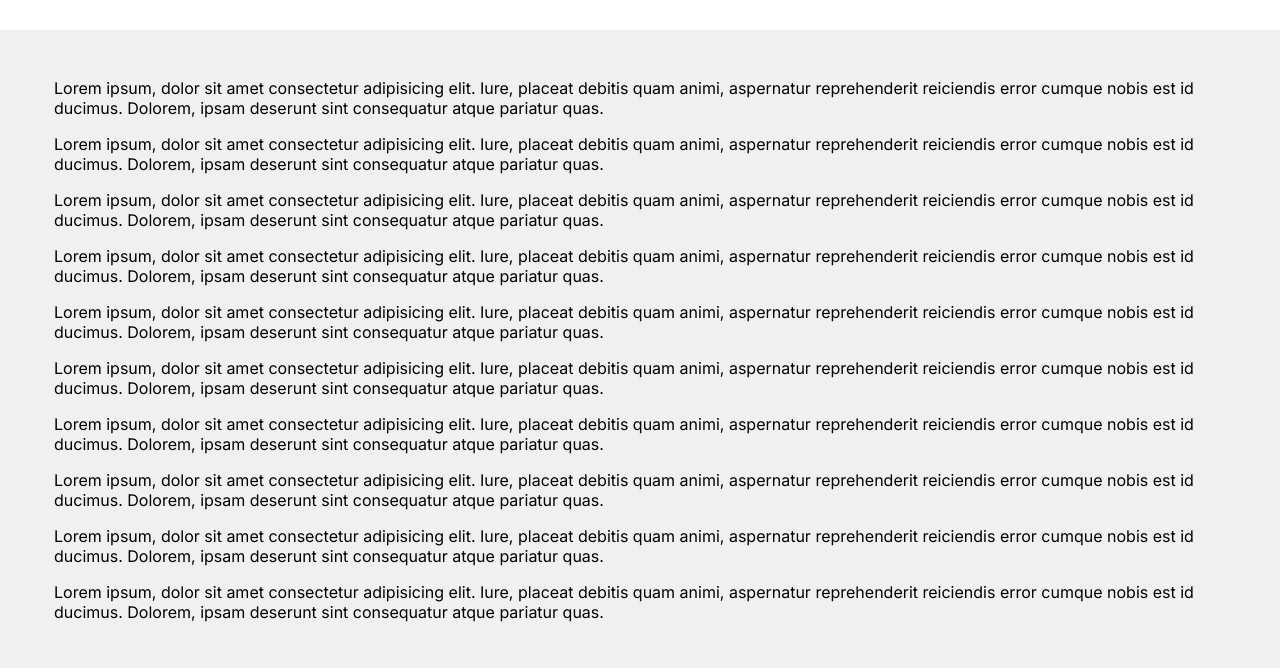
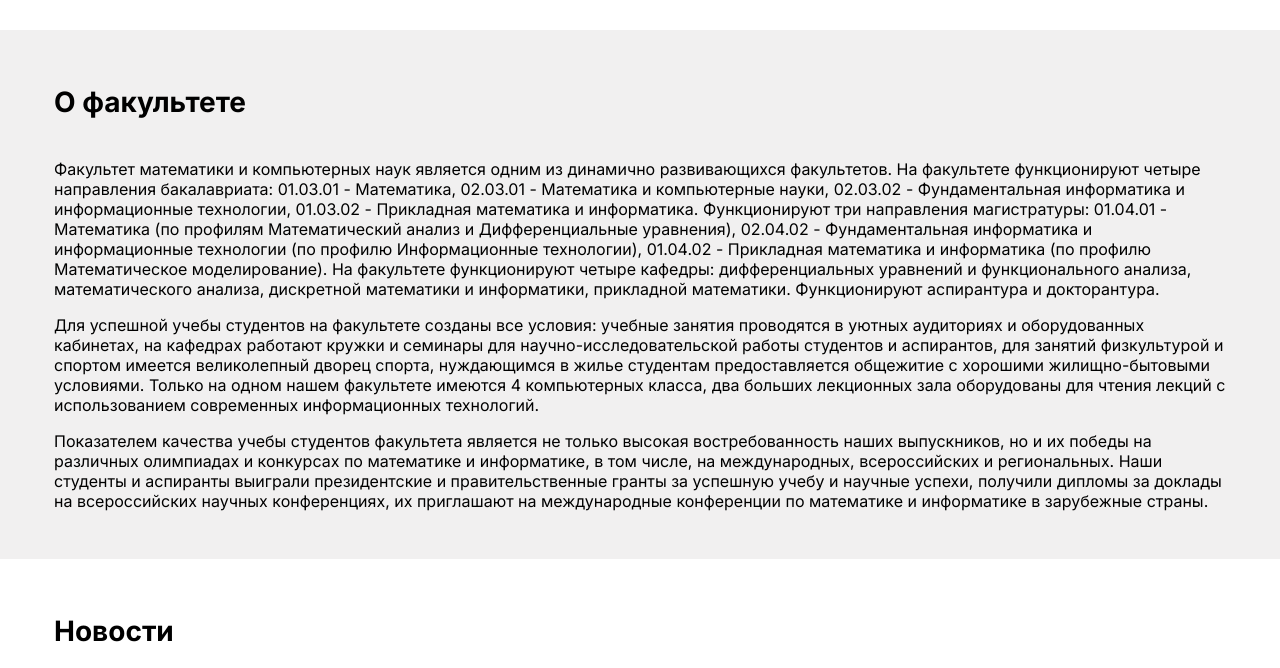
Before and after one commit to KTDKasp/matfac-dgu-new, a plain HTML site: page index.html in a window 1280 px wide. Shown: the part 932-1600 px from the top of the page. Drawn offline with Linux system fonts and the light colour scheme.

Commit message:
Add new pages

```diff
--- a/index.html
+++ b/index.html
@@ -29,7 +29,7 @@
                             <div class="nav__item-name">Факультет</div>
                             <div class="dropdown__wrapper">
                                 <div class="dropdown__menu">
-                                    <a href="#">О факультете</a>
+                                    <!-- <a href="#">О факультете</a> -->
                                     <a href="#">Структура факультета</a>
                                     <a href="#">Новости</a>
                                     <a href="#">Объявления</a>
@@ -67,8 +67,8 @@
                             <div class="nav__item-name">Социальная работа</div>
                             <div class="dropdown__wrapper">
                                 <div class="dropdown__menu">
-                                    <a href="#">О факультете</a>
-                                    <a href="#">Структура факультета</a>
+                                    <a href="#">Комитет по делам молодежи ФМиКН</a>
+                                    <a href="#">Профсоюзный комитет ФМиКН</a>
                                 </div>
                             </div>
                         </li>
@@ -108,36 +108,30 @@
             </section>
             <section class="section section_grey">
                 <div class="container">
+                    <h2 class="headling">О факультете</h2>
                     <div class="some__info">
                         <p>
-                            Lorem ipsum, dolor sit amet consectetur adipisicing elit. Iure, placeat debitis quam animi, aspernatur reprehenderit reiciendis error cumque nobis est id ducimus. Dolorem, ipsam deserunt sint consequatur atque pariatur quas.
+                            Факультет математики и компьютерных наук является одним из динамично развивающихся факультетов.
+                            На факультете функционируют четыре направления бакалавриата: 01.03.01  - Математика,
+                            02.03.01  - Математика и компьютерные науки,
+                            02.03.02  - Фундаментальная информатика и информационные технологии,
+                            01.03.02 - Прикладная математика и информатика.
+                            Функционируют три направления магистратуры: 01.04.01 - Математика (по профилям  Математический анализ и Дифференциальные уравнения),
+                            02.04.02  - Фундаментальная информатика и информационные технологии (по профилю Информационные технологии),
+                            01.04.02 - Прикладная математика и информатика (по профилю Математическое моделирование).
+                            На факультете функционируют четыре кафедры: дифференциальных уравнений и функционального анализа, математического анализа, дискретной математики и информатики, прикладной математики. Функционируют аспирантура и докторантура.
                         </p>
                         <p>
-                            Lorem ipsum, dolor sit amet consectetur adipisicing elit. Iure, placeat debitis quam animi, aspernatur reprehenderit reiciendis error cumque nobis est id ducimus. Dolorem, ipsam deserunt sint consequatur atque pariatur quas.
+                            Для успешной учебы студентов на факультете созданы все условия: учебные занятия проводятся в уютных аудиториях и оборудованных кабинетах,
+                            на кафедрах работают кружки и семинары для научно-исследовательской работы студентов и аспирантов, для занятий физкультурой и спортом имеется великолепный дворец спорта,
+                            нуждающимся в жилье студентам предоставляется общежитие с хорошими жилищно-бытовыми условиями.
+                            Только на одном нашем факультете имеются 4 компьютерных класса, два больших лекционных зала оборудованы для чтения лекций с использованием современных информационных технологий.
                         </p>
                         <p>
-                            Lorem ipsum, dolor sit amet consectetur adipisicing elit. Iure, placeat debitis quam animi, aspernatur reprehenderit reiciendis error cumque nobis est id ducimus. Dolorem, ipsam deserunt sint consequatur atque pariatur quas.
-                        </p>
-                        <p>
-                            Lorem ipsum, dolor sit amet consectetur adipisicing elit. Iure, placeat debitis quam animi, aspernatur reprehenderit reiciendis error cumque nobis est id ducimus. Dolorem, ipsam deserunt sint consequatur atque pariatur quas.
-                        </p>
-                        <p>
-                            Lorem ipsum, dolor sit amet consectetur adipisicing elit. Iure, placeat debitis quam animi, aspernatur reprehenderit reiciendis error cumque nobis est id ducimus. Dolorem, ipsam deserunt sint consequatur atque pariatur quas.
-                        </p>
-                        <p>
-                            Lorem ipsum, dolor sit amet consectetur adipisicing elit. Iure, placeat debitis quam animi, aspernatur reprehenderit reiciendis error cumque nobis est id ducimus. Dolorem, ipsam deserunt sint consequatur atque pariatur quas.
-                        </p>
-                        <p>
-                            Lorem ipsum, dolor sit amet consectetur adipisicing elit. Iure, placeat debitis quam animi, aspernatur reprehenderit reiciendis error cumque nobis est id ducimus. Dolorem, ipsam deserunt sint consequatur atque pariatur quas.
-                        </p>
-                        <p>
-                            Lorem ipsum, dolor sit amet consectetur adipisicing elit. Iure, placeat debitis quam animi, aspernatur reprehenderit reiciendis error cumque nobis est id ducimus. Dolorem, ipsam deserunt sint consequatur atque pariatur quas.
-                        </p>
-                        <p>
-                            Lorem ipsum, dolor sit amet consectetur adipisicing elit. Iure, placeat debitis quam animi, aspernatur reprehenderit reiciendis error cumque nobis est id ducimus. Dolorem, ipsam deserunt sint consequatur atque pariatur quas.
-                        </p>
-                        <p>
-                            Lorem ipsum, dolor sit amet consectetur adipisicing elit. Iure, placeat debitis quam animi, aspernatur reprehenderit reiciendis error cumque nobis est id ducimus. Dolorem, ipsam deserunt sint consequatur atque pariatur quas.
+                            Показателем качества учебы студентов факультета является не только высокая востребованность наших выпускников,
+                            но и их победы на различных олимпиадах и конкурсах по математике и информатике, в том числе, на международных, всероссийских и региональных.
+                            Наши студенты и аспиранты выиграли президентские и правительственные гранты за успешную учебу и научные успехи,
+                            получили дипломы за доклады на всероссийских научных конференциях, их приглашают на международные конференции по математике и информатике в зарубежные страны.
                         </p>
                     </div>
                 </div>
@@ -205,7 +199,7 @@
                     <div>
                         <div class="footer__menu-header">Факультет</div>
                         <ul class="menu-small">
-                            <li class="menu-small__item"><a href="#">О факультете</a></li>
+                            <!-- <li class="menu-small__item"><a href="#">О факультете</a></li> -->
                             <li class="menu-small__item"><a href="#">Структура факультета</a></li>
                             <li class="menu-small__item"><a href="#">Новости</a></li>
                             <li class="menu-small__item"><a href="#">Объявления</a></li>
@@ -235,8 +229,8 @@
                     <div>
                         <div class="footer__menu-header">Социальная работа</div>
                         <ul class="menu-small">
-                            <li class="menu-small__item"><a href="#">Бакалавриат</a></li>
-                            <li class="menu-small__item"><a href="#">Магистратура</a></li>
+                            <li class="menu-small__item"><a href="#">Комитет по делам<br>молодежи ФМиКН</a></li>
+                            <li class="menu-small__item"><a href="#">Профсоюзный комитет<br>ФМиКН</a></li>
                         </ul>
                     </div>
                     <div>
@@ -245,6 +239,7 @@
                             <li class="menu-small__item"><a href="https://elib.dgu.ru/">Научная библиотека</a></li>
                             <li class="menu-small__item"><a href="https://eor.dgu.ru/">Рабочие программы</a></li>
                             <li class="menu-small__item"><a href="https://math.dgu.ru/otchet.pdf">Отчет о<br>самообследовании</a></li>
+                            <li class="menu-small__item"><a href="https://rate.dgu.ru/">Рейтинговая система<br>(для преподавателей)</a></li>
                         </ul>
                     </div>
                     <div>
```
Also changed, not shown: pages/students/form.html (+7 -6 lines), pages/abitur/bachelor.html (added), pages/abitur/backelor.css (added), pages/abitur/masters.css (added), pages/abitur/masters.html (added), pages/faculty/ads.css (added), pages/faculty/ads.html (added), pages/faculty/facultyStruct.css (added), pages/faculty/facultyStruct.html (added), pages/faculty/news.css (added), pages/faculty/news.html (added), pages/science/sno.css (added), pages/science/sno.html (added), pages/socialWork/kdm.css (added), 3 more files.
